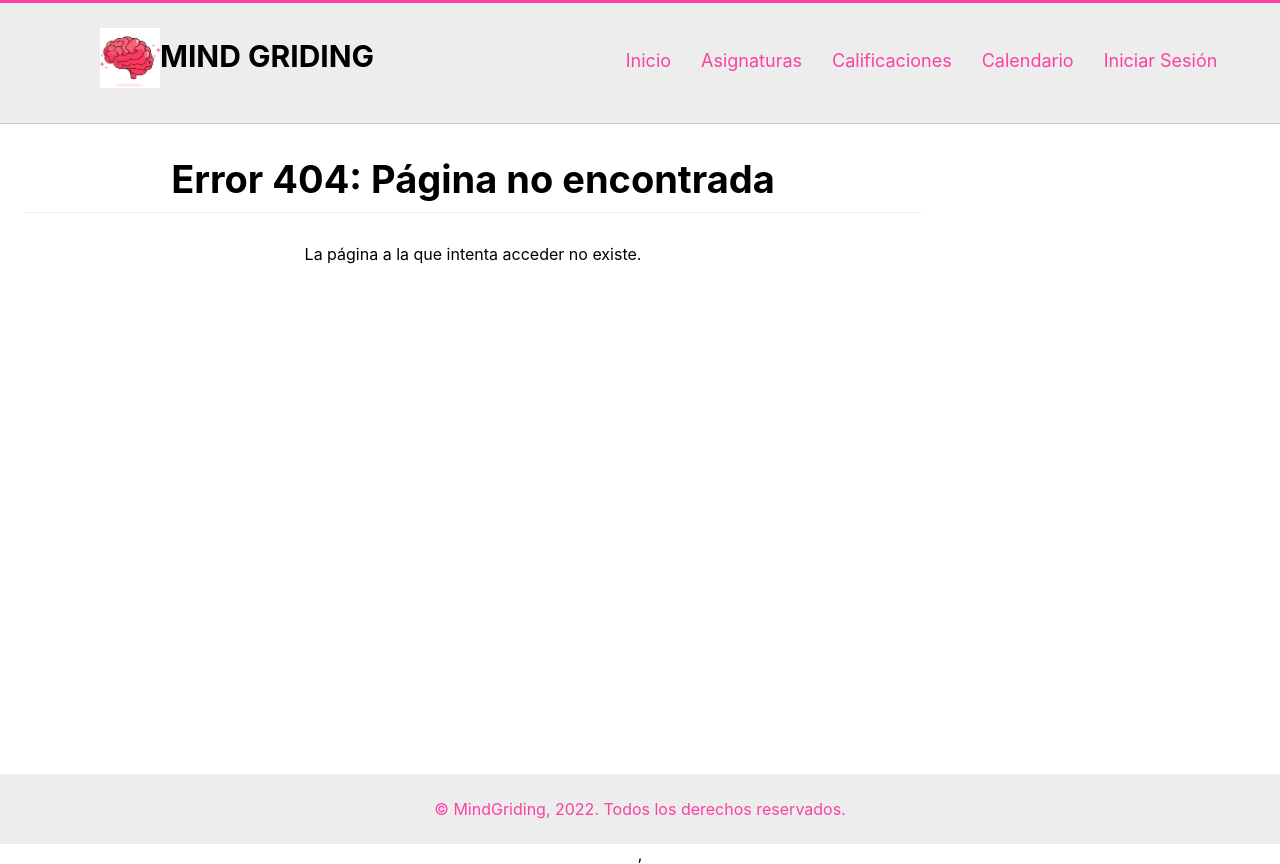
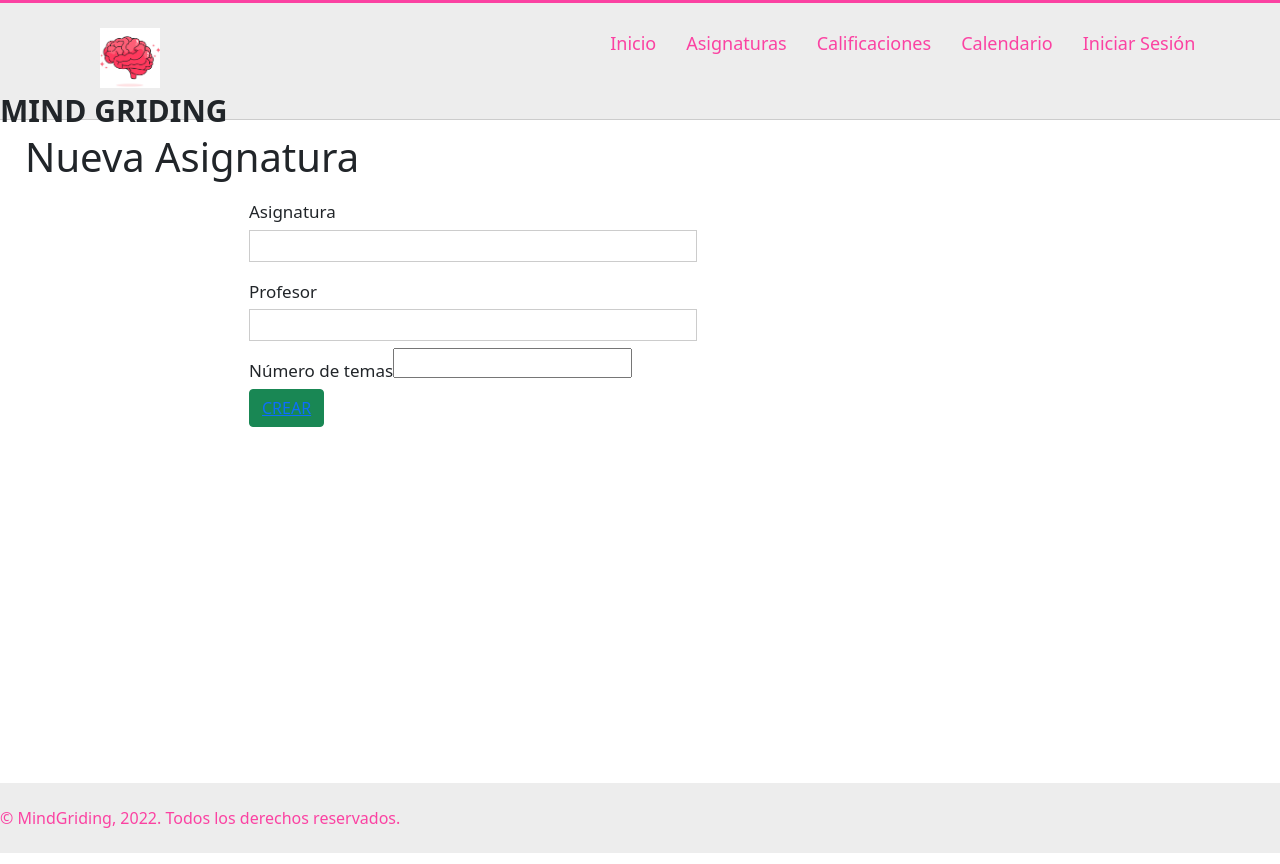
Before and after one commit to eldelgorrodepesca/mindgriding, a React (Create React App) app: page /nueva-asignatura in a window 1280 px wide. Built offline with nearby package versions, Linux system fonts and the light colour scheme.

Commit message:
created asignaturas's form, NuevaAsignatura.jsx, crearAsignatura's fuction and bootstrap installed

```diff
--- a/package.json
+++ b/package.json
@@ -7,6 +7,7 @@
     "@testing-library/jest-dom": "^5.16.3",
     "@testing-library/react": "^12.1.4",
     "@testing-library/user-event": "^13.5.0",
+    "bootstrap": "^5.1.3",
     "react": "^18.0.0",
     "react-dom": "^18.0.0",
     "react-router-dom": "^5.2.0",
--- a/src/App.js
+++ b/src/App.js
@@ -1,5 +1,6 @@
 import React from "react";
 import "./assets/css/App.css";
+import 'bootstrap/dist/css/bootstrap.min.css'
 
 // COMPONENTES
 import Guia from "./Guia";
--- a/src/Guia.js
+++ b/src/Guia.js
@@ -13,6 +13,7 @@ import Home from './components/Home';
 import Asignaturas from './components/Asignaturas';
 import Calificaciones from './components/Calificaciones';
 import Calendario from './components/Calendario';
+import NuevaAsignatura from './components/NuevaAsignatura';
 
 class Guia extends Component {
     render() {
@@ -26,6 +27,7 @@ class Guia extends Component {
                     <Route exact path='/asignaturas' component={Asignaturas} />
                     <Route exact path='/calificaciones' component={Calificaciones} />
                     <Route exact path='/calendario' component={Calendario} />
+                    <Route exact path='/nueva-asignatura' component={NuevaAsignatura} />
 
                     <Route component={Error} /> {/* Error: 404 */}
                 </Switch>
--- a/src/components/Asignaturas.jsx
+++ b/src/components/Asignaturas.jsx
@@ -1,10 +1,36 @@
 import React, { Component } from 'react'
+import { NavLink } from 'react-router-dom';
 
 // COMPONENTES
 import Slider from './Slider'
 import Sidebar from './Sidebar'
 
-export class Asignaturas extends Component {
+class Asignaturas extends Component {
+
+    nombreAsignatura = React.createRef
+    nombreProfesor = React.createRef
+    numeroTemas = React.createRef
+
+    state = {
+        asignatura: {}
+    }
+
+    crearAsignatua = (e) => {
+        e.preventDefautl()
+
+        var asignatura = {
+            nombreAsignatura: this.nombreAsignatura.current.value,
+            nombreProfesor: this.nombreProfesor.current.value,
+            numeroTemas: this.numeroTemas.current.value
+        }
+
+        this.state({
+            asignatura: asignatura
+        })
+
+        console.log(asignatura);
+    }
+
     render() {
         return (
             <div id='blog'>
@@ -15,6 +41,9 @@ export class Asignaturas extends Component {
 
                 <div className='center'>
                     <div id='content'>
+                    <button>
+                        <NavLink to="/nueva-asignatura">Nueva Asignatura</NavLink>
+                    </button>
                         {/* Logica para creacion de asignaturas */}
                     </div>
                     <Sidebar
--- a/src/components/Home.jsx
+++ b/src/components/Home.jsx
@@ -11,8 +11,8 @@ class Home extends Component {
             <div id='home'>
 
                 <Slider
-                    title='Bienvenido al curso de React con @eldelgorrodepesca'
-                    btn='Ir al Blog'
+                    title='Bienvenido a MindGriding, empieza organizando tu vida.'
+                    btn='Comenzar'
                     size='slider-big'
                 />
 
--- /dev/null
+++ b/src/components/NuevaAsignatura.jsx
@@ -0,0 +1,58 @@
+import React, { Component } from "react";
+import { NavLink } from "react-router-dom";
+
+class NuevaAsignatura extends Component {
+  render() {
+    return (
+      <div id="formulario">
+        <div className="center">
+          <div id="content">
+            <h1>Nueva Asignatura</h1>
+
+            {/* FORMULARIO */}
+            <form className="mid-form" onSubmit={this.crearAsignatura}>
+              <div className="form-group">
+                <label htmlFor="nombreAsignatura">Asignatura</label>
+                <input
+                  type="text"
+                  name="nombreAsignatura"
+                  ref={this.nombreAsignatura}
+                  required
+                />
+              </div>
+
+              <div className="form-group">
+                <label htmlFor="nombreProfesor">Profesor</label>
+                <input
+                  type="text"
+                  name="nombreProfesor"
+                  ref={this.nombreProfesor}
+                  required
+                />
+              </div>
+
+              <div className="form-group">
+                <label htmlFor="numeroTemas">Número de temas</label>
+                <input
+                  type="numb"
+                  max="12"
+                  name="numeroTemas"
+                  ref={this.numeroTemas}
+                  required
+                />
+              </div>
+
+              <div className="clearfix"></div>
+
+              <button className="btn btn-success">
+                <NavLink to="/asignaturas">Crear</NavLink>
+              </button>
+            </form>
+          </div>
+        </div>
+      </div>
+    );
+  }
+}
+
+export default NuevaAsignatura;
--- a/src/index.js
+++ b/src/index.js
@@ -1,9 +1,8 @@
 import React from "react";
-import * as ReactDOMClient from "react-dom/client";
+import ReactDOM from 'react-dom';
 import "./assets/css/index.css";
 import App from "./App";
 import reportWebVitals from "./reportWebVitals";
-import { BrowserRouter } from 'react-router-dom';
 
 // Auth0
 import { Auth0Provider } from "@auth0/auth0-react";
@@ -12,11 +11,7 @@ const domain = process.env.REACT_APP_AUTH0_DOMAIN;
 const clientId = process.env.REACT_APP_AUTH0_CLIENT_ID;
 console.log(domain, clientId);
 
-const rootElement = document.getElementById("root")
-const root = ReactDOMClient.createRoot(rootElement)
-root.render(
-  <BrowserRouter>
-
+ReactDOM.render(
     <React.StrictMode>
       <Auth0Provider
         domain={domain}
@@ -26,8 +21,7 @@ root.render(
         <App />
       </Auth0Provider>
     </React.StrictMode>,
-  </BrowserRouter>
-
+    document.getElementById('root')
 );
 
 reportWebVitals();
```
Also changed, not shown: 1 other file (tests, documents, lock files or other folders).
